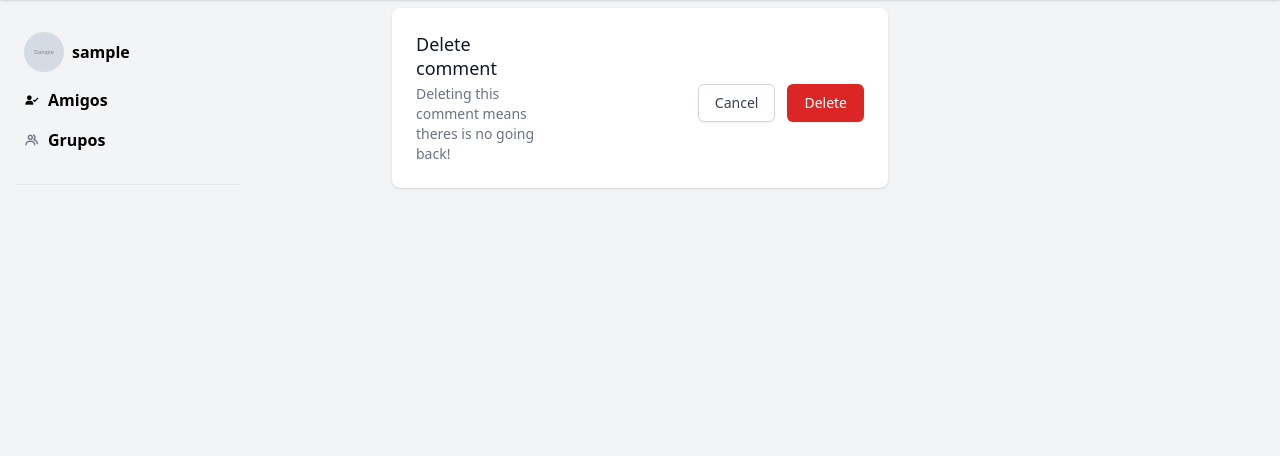
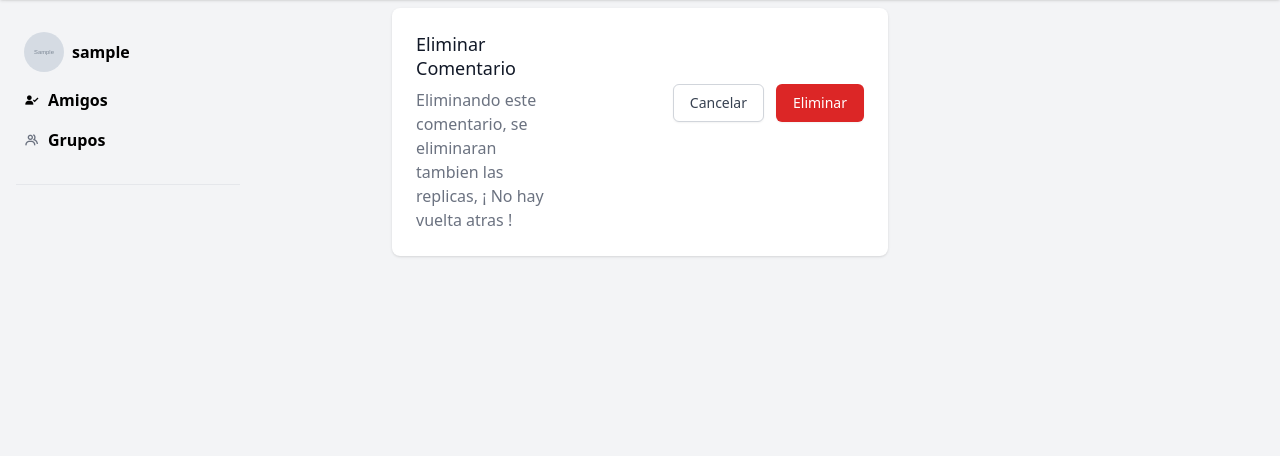
Before and after one commit to Josue-Dominguez/TESIS_EXPRESATE, a Django app: page /social/post/1/comment/delete/1/ in a window 1280 px wide. Shown: the part 56-512 px from the top of the page. Run offline with Django 4.2, Linux system fonts and the light colour scheme; a user stored in the database is signed in; tables that the repository leaves empty hold one stand-in row (values such as "Sample post"); grey boxes marked "Sample" are stand-in pictures; style sheets or scripts are compiled from the project's sources; parts of the project's set-up code (start-up, migrations or seed data) failed here and were passed over; some libraries are stand-ins or nearby versions.

Commit message:
modifique los mensajes de los html

```diff
--- a/templates/pages/social/comment_delete.html
+++ b/templates/pages/social/comment_delete.html
@@ -3,7 +3,7 @@
 {% load tailwind_tags %}
 {% load tailwind_filters %}
 
-{% block title %}{{user.username}}New Post for Fans{% endblock title %}
+{% block title %}{{user.username}} Borrar comentario{% endblock title %}
 {% block extra_head %}{% endblock extra_head %}
 
 <!-- NAVBAR -->
@@ -24,9 +24,9 @@
       <div class="bg-white dark:bg-dark-second shadow px-4 py-5 sm:rounded-lg sm:p-6">
         <div class="md:grid md:grid-cols-3 md:gap-6">
           <div class="md:col-span-1">
-            <h3 class="text-lg font-medium leading-6 dark:text-dark-txt text-gray-900">Delete comment</h3>
-            <p class="mt-1 text-sm dark:text-dark-txt text-gray-500">
-              Deleting this comment means theres is no going back!
+            <h3 class="text-lg font-medium leading-6 dark:text-dark-txt text-gray-900">Eliminar Comentario</h3>
+            <p class="mt-2 text-med dark:text-dark-txt text-gray-500">
+              Eliminando este comentario, se eliminaran tambien las replicas, ¡ No hay vuelta atras !
             </p>
           </div>
           <div class="mt-5 md:mt-0 md:col-span-2">
@@ -36,10 +36,10 @@
                   <div class="pt-5">
                       <div class="flex justify-end">
                       <a href="{% url 'social:post-detail' object.post.pk %}" type="button" class="bg-white py-2 px-4 border border-gray-300 rounded-md shadow-sm text-sm font-medium text-gray-700 hover:bg-gray-50 focus:outline-none focus:ring-2 focus:ring-offset-2 focus:ring-indigo-500">
-                          Cancel
+                          Cancelar
                       </a>
                       <button type="submit" class="ml-3 inline-flex justify-center py-2 px-4 border border-transparent shadow-sm text-sm font-medium rounded-md text-white dark:bg-dark-third  bg-red-600 hover:bg-red-700 focus:outline-none focus:ring-2 focus:ring-offset-2 focus:ring-red-500">
-                          Delete
+                          Eliminar
                       </button>
                       </div>
                   </div>
```
Also changed, not shown: templates/pages/social/comment_edit.html (+6 -6 lines), templates/pages/social/detail.html (+9 -9 lines).
